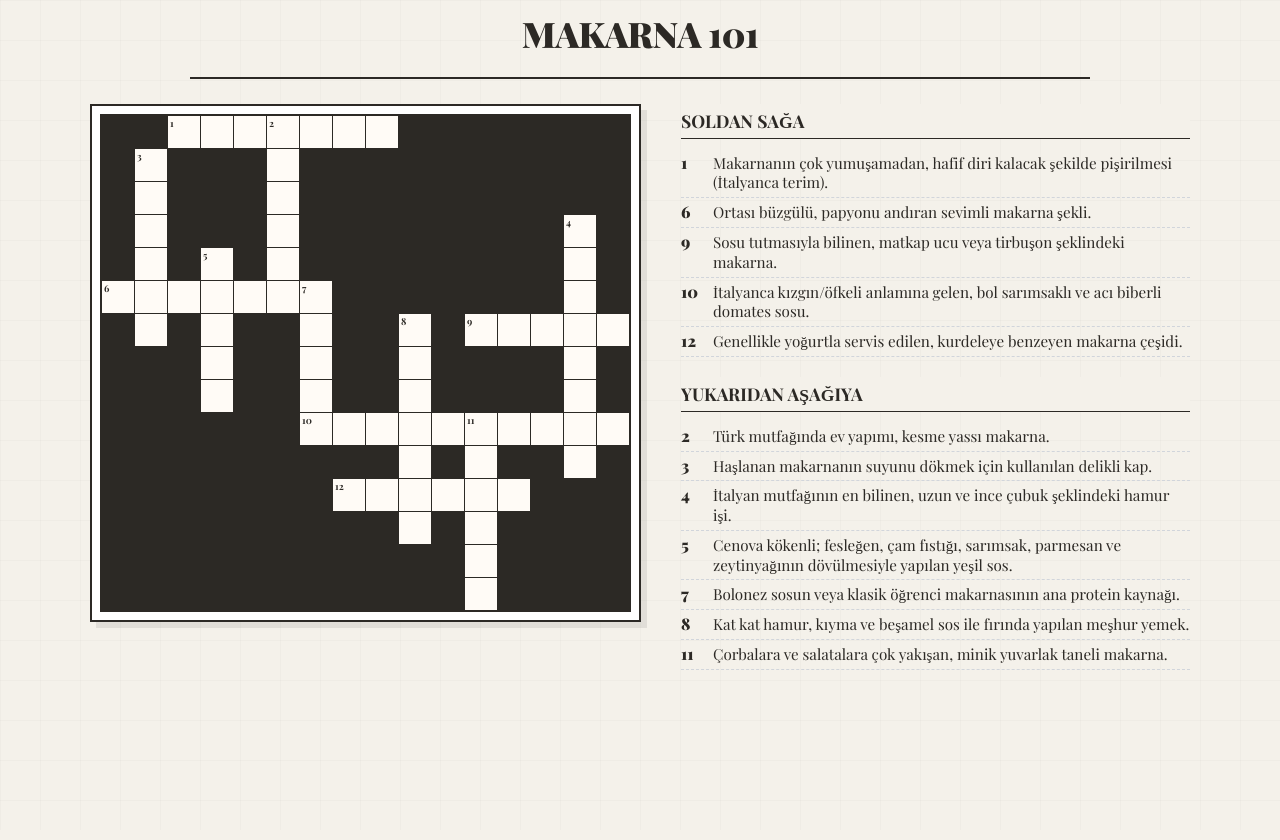
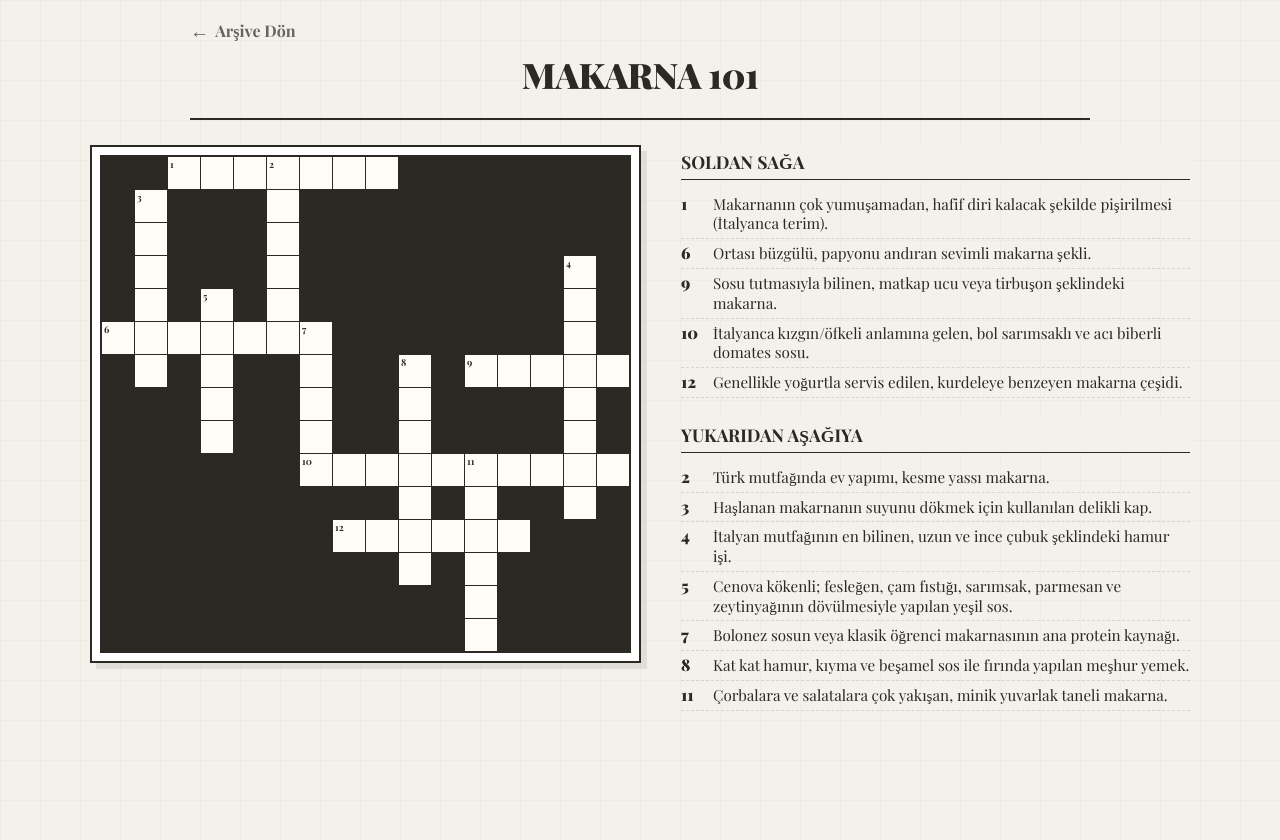
Before and after one commit to Bisbilge/bulmaca-sitesi, a Django app: page /coz/makarna/ in a window 1280 px wide. Before the commit the page ends 670 px from the top, so only its background shows below. Run offline with Django 5.2, Linux system fonts and the light colour scheme; some web fonts are replaced.

Commit message:
Yeni bulmaca

```diff
--- a/templates/game/index.html
+++ b/templates/game/index.html
@@ -14,7 +14,7 @@
             --accent-highlight: #fcd34d;
             --success-color: #15803d;
             --error-color: #b91c1c;
-            --cell-size: 38px; /* Varsayılan */
+            --cell-size: 38px;
         }
 
         body {
@@ -32,23 +32,65 @@
             background-size: 40px 40px;
         }
 
-        /* --- HEADER --- */
+        /* --- HEADER & NAV --- */
         header {
-            text-align: center;
+            display: flex;
+            flex-direction: column;
+            align-items: center;
             margin-bottom: 25px;
             border-bottom: 2px solid var(--ink-color);
             padding-bottom: 15px;
             width: 100%;
             max-width: 900px;
+            position: relative;
         }
 
+        /* YENİ EKLENEN: GERİ DÖN BUTONU */
+        .nav-bar {
+            width: 100%;
+            display: flex;
+            justify-content: flex-start;
+            margin-bottom: 10px;
+        }
+
+        .btn-back {
+            text-decoration: none;
+            color: var(--ink-color);
+            font-weight: 700;
+            font-size: 1rem;
+            display: inline-flex;
+            align-items: center;
+            gap: 6px;
+            padding: 5px 0;
+            opacity: 0.7;
+            transition: all 0.2s ease;
+        }
+
+        .btn-back:hover {
+            opacity: 1;
+            color: #000;
+        }
+
+        .arrow-icon {
+            display: inline-block;
+            transition: transform 0.2s ease;
+            font-size: 1.2rem;
+            line-height: 1;
+        }
+
+        .btn-back:hover .arrow-icon {
+            transform: translateX(-4px); /* Hover'da ok sola kaysın */
+        }
+        /* --------------------------- */
+
         h1 {
-            font-size: 2.2rem; /* Mobilde taşmaması için biraz küçültüldü */
+            font-size: 2.2rem;
             font-weight: 900;
             margin: 0;
             letter-spacing: -0.5px;
             text-transform: uppercase;
             line-height: 1.1;
+            text-align: center;
         }
 
         .date-line {
@@ -79,18 +121,15 @@
             max-width: 1100px;
         }
 
-        /* --- SOL TARAF: PUZZLE (Scroll Özellikli) --- */
         .puzzle-section {
             flex-shrink: 0;
             padding: 8px;
             background: #fff;
             box-shadow: 6px 6px 0px rgba(0,0,0,0.08);
             border: 2px solid var(--ink-color);
-
-            /* -- KRİTİK MOBİL AYARLAR -- */
-            max-width: 100%; /* Ekran dışına taşmayı engelle (container) */
-            overflow-x: auto; /* Yatay kaydırmayı aç */
-            -webkit-overflow-scrolling: touch; /* Mobilde akıcı kaydırma */
+            max-width: 100%;
+            overflow-x: auto;
+            -webkit-overflow-scrolling: touch;
         }
 
         .grid-board {
@@ -98,7 +137,6 @@
             gap: 1px;
             background-color: var(--ink-color);
             border: 2px solid var(--ink-color);
-            /* Grid, içeriği kadar geniş olsun, sıkışmasın */
             width: max-content;
         }
 
@@ -143,10 +181,9 @@
         .cell input.correct { color: var(--success-color) !important; font-weight: 900; }
         .cell input.wrong { color: var(--error-color) !important; background-color: rgba(185, 28, 28, 0.05) !important; }
 
-        /* --- SAĞ TARAF: İPUÇLARI (Daha Kompakt) --- */
         .clues-wrapper {
             flex: 1;
-            min-width: 250px; /* Biraz daralttık */
+            min-width: 250px;
             height: calc(100vh - 120px);
             max-height: 700px;
             overflow-y: auto;
@@ -158,7 +195,7 @@
         }
 
         .clue-column h3 {
-            font-size: 1.1rem; /* Başlık küçüldü */
+            font-size: 1.1rem;
             border-bottom: 1px solid var(--ink-color);
             margin: 0 0 10px 0;
             padding: 5px 0;
@@ -172,9 +209,9 @@
         .clue-column ul { list-style: none; padding: 0; margin: 0; }
 
         .clue-column li {
-            padding: 4px 0; /* Boşluklar azaltıldı */
+            padding: 4px 0;
             border-bottom: 1px dashed #d1d5db;
-            font-size: 0.95rem; /* Yazı boyutu dengelendi */
+            font-size: 0.95rem;
             line-height: 1.3;
             display: flex;
             align-items: baseline;
@@ -187,28 +224,25 @@
             min-width: 24px;
         }
 
-        /* --- SCROLLBAR STİLİ (Özel Tasarım) --- */
         ::-webkit-scrollbar { width: 5px; height: 5px; }
         ::-webkit-scrollbar-track { background: transparent; }
         ::-webkit-scrollbar-thumb { background: #a8a29e; border-radius: 3px; }
         ::-webkit-scrollbar-thumb:hover { background: var(--ink-color); }
 
-        /* --- MOBİL İÇİN ÖZEL AYARLAR --- */
         @media (max-width: 900px) {
             body { padding: 10px; }
             h1 { font-size: 1.8rem; }
 
             .game-container {
                 flex-direction: column;
-                align-items: center; /* Ortala */
+                align-items: center;
                 gap: 20px;
             }
 
             .puzzle-section {
-                /* Mobilde genişlik ekran kadar olsun, fazlası scroll olsun */
                 width: 100%;
                 display: flex;
-                justify-content: flex-start; /* Sola yaslı başlasın ki scroll mantıklı olsun */
+                justify-content: flex-start;
             }
 
             .clues-wrapper {
@@ -217,13 +251,8 @@
                 max-height: none;
                 overflow-y: visible;
                 gap: 30px;
-            }
-
-            /* Mobilde ipuçları yan yana iki sütun olsun mu? */
-            /* İsteğe bağlı: Yerden tasarruf için küçük ekranlarda */
-            .clues-wrapper {
                 display: grid;
-                grid-template-columns: 1fr; /* Şimdilik tek sütun daha temiz */
+                grid-template-columns: 1fr;
             }
         }
     </style>
@@ -231,6 +260,11 @@
 <body>
 
     <header>
+        <div class="nav-bar">
+            <a href="{% url 'home' %}" class="btn-back">
+                <span class="arrow-icon">&larr;</span> Arşive Dön
+            </a>
+        </div>
         <h1>{{ puzzle.title }}</h1>
         <div class="date-line">
         </div>
@@ -274,28 +308,17 @@
 
         function resizeGrid() {
             if (!puzzleData || !puzzleData.width) return;
-
-            // --- KAYDIRMA MANTIĞI İÇİN GÜNCELLEME ---
-            const availableWidth = cardContainer.clientWidth - 20; // Padding payı
-
-            // İdeal boyutu hesapla
+            const availableWidth = cardContainer.clientWidth - 20;
             let calculatedSize = Math.floor(availableWidth / puzzleData.width);
-
-            // MİNİMUM BOYUT KURALI:
-            // Eğer hesaplanan boyut 32px'den küçükse, 32px'e sabitle.
-            // Bu sayede CSS'teki overflow-x devreye girecek ve kaydırma çalışacak.
             const minSize = 32;
             const maxSize = 45;
-
             let finalSize = Math.max(minSize, Math.min(calculatedSize, maxSize));
-
             document.documentElement.style.setProperty('--cell-size', finalSize + 'px');
         }
 
         window.addEventListener('load', resizeGrid);
         window.addEventListener('resize', resizeGrid);
 
-        // --- Geri kalan script mantığı aynen korunmuştur ---
         function updateFocusClass(input) {
             document.querySelectorAll('.cell input').forEach(el => {
                 el.classList.remove('mode-across', 'mode-down');
```
